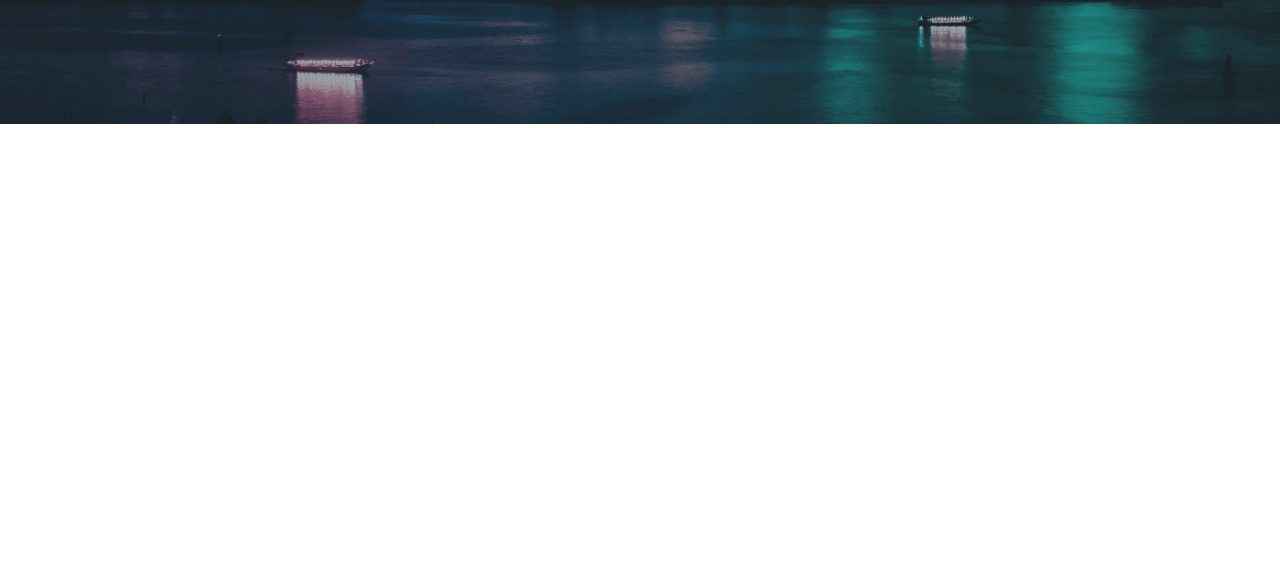
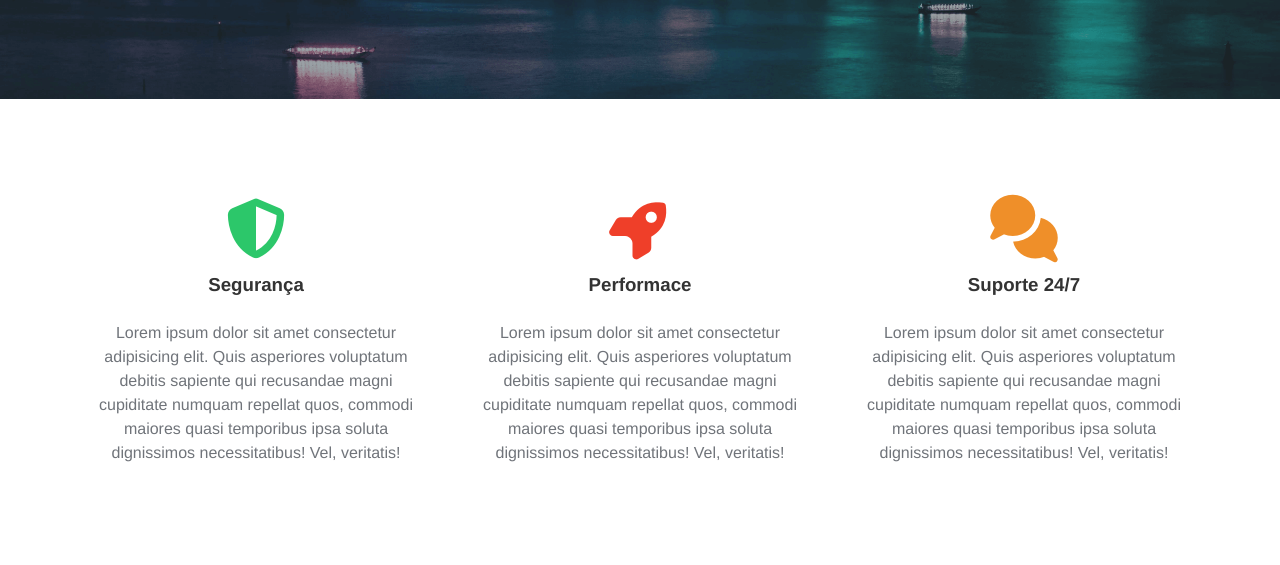
Before and after one commit to gabriel-gomes7/HDC-host, a plain HTML site: page index.html in a window 1280 px wide. Shown: the part 400-965 px from the top of the page. Before the commit the page ends 800 px from the top, so only its background shows below. Drawn offline with Linux system fonts and the light colour scheme.

Commit message:
criando e estilizando services-container

```diff
--- a/index.html
+++ b/index.html
@@ -35,6 +35,27 @@
                 <p>O melhor serviço de hospedagem do Brasil</p>
 
             </div>
+            <section class="services-container">
+                <ul>
+                    <li>
+                        <i class="fas fa-shield-alt"></i>
+                        <h3>Segurança</h3>
+                        <p>Lorem ipsum dolor sit amet consectetur adipisicing elit. Quis asperiores voluptatum debitis sapiente qui recusandae magni cupiditate numquam repellat quos, commodi maiores quasi temporibus ipsa soluta dignissimos necessitatibus! Vel, veritatis!
+                        </p>
+                    </li>
+                    <li>
+                        <i class="fas fa-rocket"></i>
+                        <h3>Performace</h3>
+                        <p>Lorem ipsum dolor sit amet consectetur adipisicing elit. Quis asperiores voluptatum debitis sapiente qui recusandae magni cupiditate numquam repellat quos, commodi maiores quasi temporibus ipsa soluta dignissimos necessitatibus! Vel, veritatis!
+                        </p>
+                    </li><li>
+                        <i class="fas fa-comments"></i>
+                        <h3>Suporte 24/7</h3>
+                        <p>Lorem ipsum dolor sit amet consectetur adipisicing elit. Quis asperiores voluptatum debitis sapiente qui recusandae magni cupiditate numquam repellat quos, commodi maiores quasi temporibus ipsa soluta dignissimos necessitatibus! Vel, veritatis!
+                        </p>
+                    </li>
+                </ul>
+            </section>
         </main>
 </div>
 </body>
--- a/style.css
+++ b/style.css
@@ -76,5 +76,39 @@
     font-size: 54px
 }
 .main-banner p {
-    font-size: 54px
+    font-size: 32px
 }
+/* services */
+.services-container {
+    padding: 5rem 0;
+}
+.services-container ul {
+    display: flex;
+    width: 90%;
+    margin: 0 auto;
+}
+.services-container li {
+    flex: 1 1 200px;
+    list-style: none;
+    text-align: center;
+    padding: 20px;
+}
+.fas {
+    font-size: 60px;
+    margin-bottom: 15px;
+}
+.fa-shield-alt {
+    color: #2cc76a;
+}
+.fa-rocket {
+    color: #ef3f29;
+}
+.fa-comments {
+    color: #ef8f29;
+}
+.services-container h3 {
+    margin-bottom: 25px;
+}
+.services-container p {
+    line-height: 24px;
+}
```
